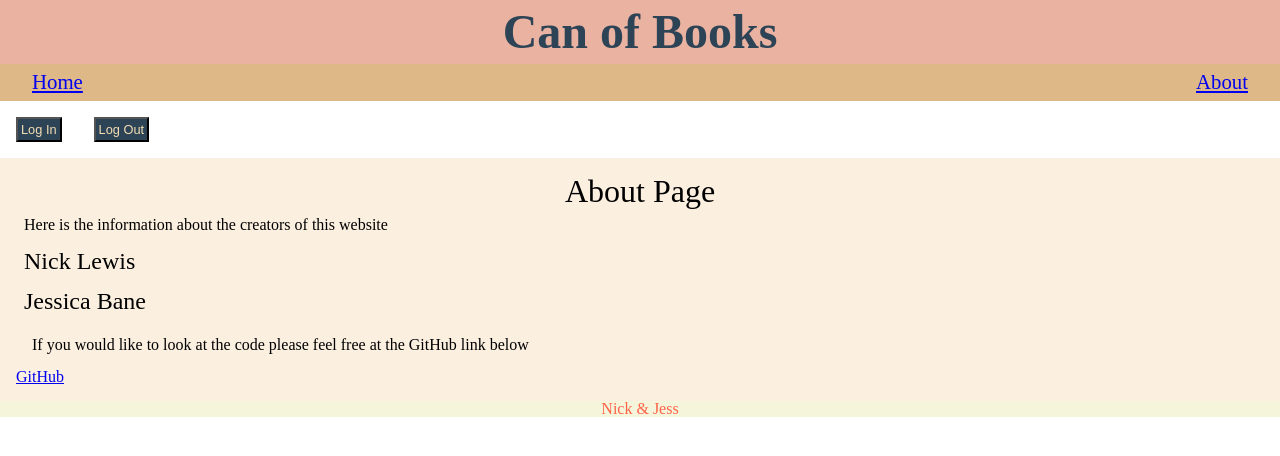
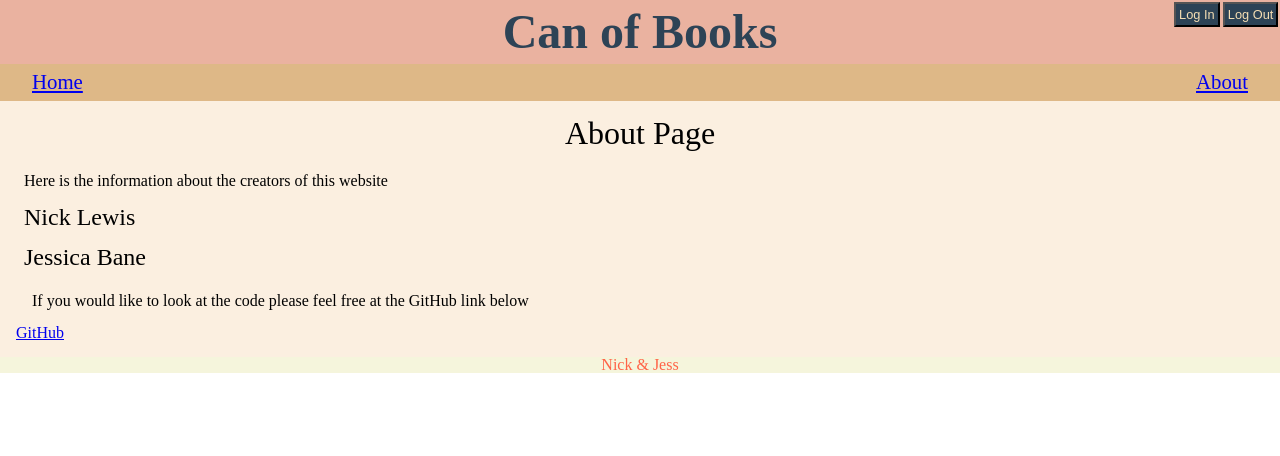
Before and after one commit to langfordlewis1984/can-of-books, a React (Create React App) app in the folder can-of-books-frontend/: page /about in a window 1280 px wide. Shown: the top 456 px of the page. Built offline with nearby package versions, Linux system fonts and the light colour scheme.

Commit message:
updated css for login

```diff
--- a/can-of-books-frontend/src/App.css
+++ b/can-of-books-frontend/src/App.css
@@ -9,20 +9,11 @@
   box-sizing: border-box;
   font-size: 10px;
 }
+.app{
+  background-color: rgb(251, 239, 224);
+}
 
 h2 {
   text-align: center;
-  padding: 0.1rem 0;
+  padding-bottom: 1rem ;
 }
-
-.loginButton {
-  font-size: 0.8rem;
-  background-color: #2d4356;
-  color: wheat;
-  margin: 1rem;
-  padding: 3px;
-}
-
-.userProfile {
-  display: flex;
-}
--- a/can-of-books-frontend/src/App.js
+++ b/can-of-books-frontend/src/App.js
@@ -13,11 +13,13 @@ function App() {
   return (
     <>
       <BrowserRouter>
-        <div className="">
+        <div className="app">
           <Header />
+          {/* <div className="logBut">
           <LoginButton />
           <LogoutButton />
-          <Profile />
+          </div> */}
+          {/* <Profile /> */}
           <Routes>
             <Route path="/" element={<Home />} />
             <Route path="/about" element={<About />} />
--- a/can-of-books-frontend/src/Profile.js
+++ b/can-of-books-frontend/src/Profile.js
@@ -11,7 +11,7 @@ const Profile = () => {
   return (
     isAuthenticated && (
       <div className="userProfile">
-        <h2>Welcome, {user.name}</h2>
+        <h2 className="userProfile">Welcome, {user.name}</h2>
       </div>
     )
   );
--- a/can-of-books-frontend/src/components/Header/Header.css
+++ b/can-of-books-frontend/src/components/Header/Header.css
@@ -21,15 +21,35 @@ ul {
     background-color: burlywood;
 }
 
+.home{
+    float: left;
+    padding: .5rem;
+    padding-left: 2rem;
+
+}
+
+.userProfile {
+    float:left;
+    font-size: 1rem;
+    padding: .3rem;
+    padding-left: 3rem;
+}
+
 .about{
     float: right;
     padding: .5rem;
     padding-right: 2rem;
 }
 
-.home{
-    float: left;
-    padding: .5rem;
-    padding-left: 2rem;
+.logBut{
+    position: absolute;
+    right: 0;
+}
 
+.loginButton {
+    font-size: 0.8rem;
+    background-color: #2d4356;
+    color: wheat;
+    padding: 3px;
+    margin: .1rem;
 }
--- a/can-of-books-frontend/src/components/Header/Header.js
+++ b/can-of-books-frontend/src/components/Header/Header.js
@@ -1,21 +1,32 @@
 import React from 'react'
 import "./Header.css"
 import { Link } from 'react-router-dom'
+import LoginButton from '../../Login'
+import LogoutButton from '../../Logout'
+import Profile from '../../Profile'
 
 export default function Header() {
-  return (
+
+    return (
     <div>
+        <div className="logBut">
+            <LoginButton />
+            <LogoutButton />
+        </div>
         <h1>Can of Books</h1>
+
         <nav>
             <ul>
             <li className='home'>
                 <Link to={"/"}>Home</Link>
             </li>
+            <Profile />
             <li className='about'>
                 <Link to={"/about"}>About</Link>
             </li>
             </ul>
         </nav>
+
     </div>
   )
 }
--- a/can-of-books-frontend/src/pages/Home/Home.css
+++ b/can-of-books-frontend/src/pages/Home/Home.css
@@ -1,4 +1,3 @@
 main{
     background-color: rgb(251, 239, 224);
-
 }
```
